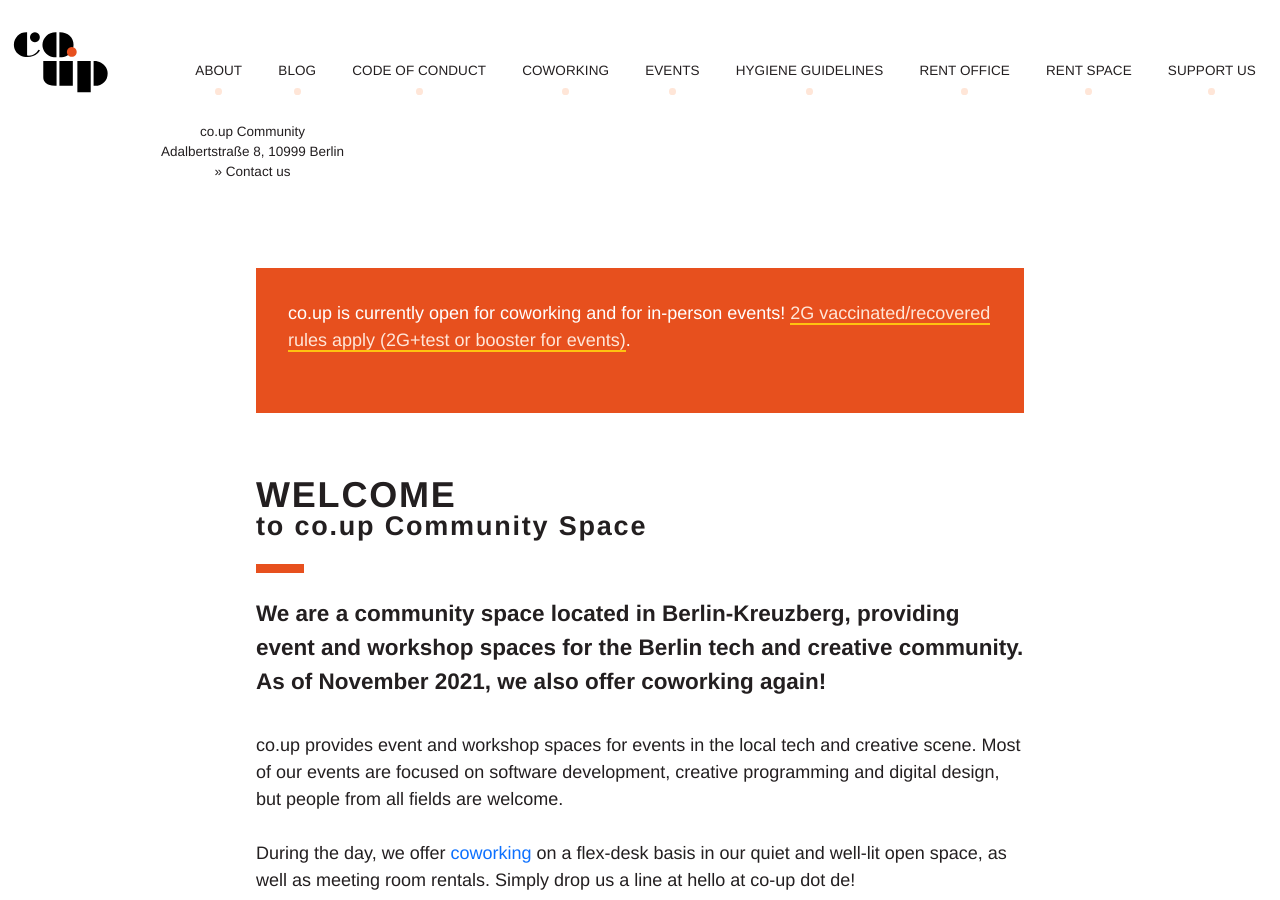
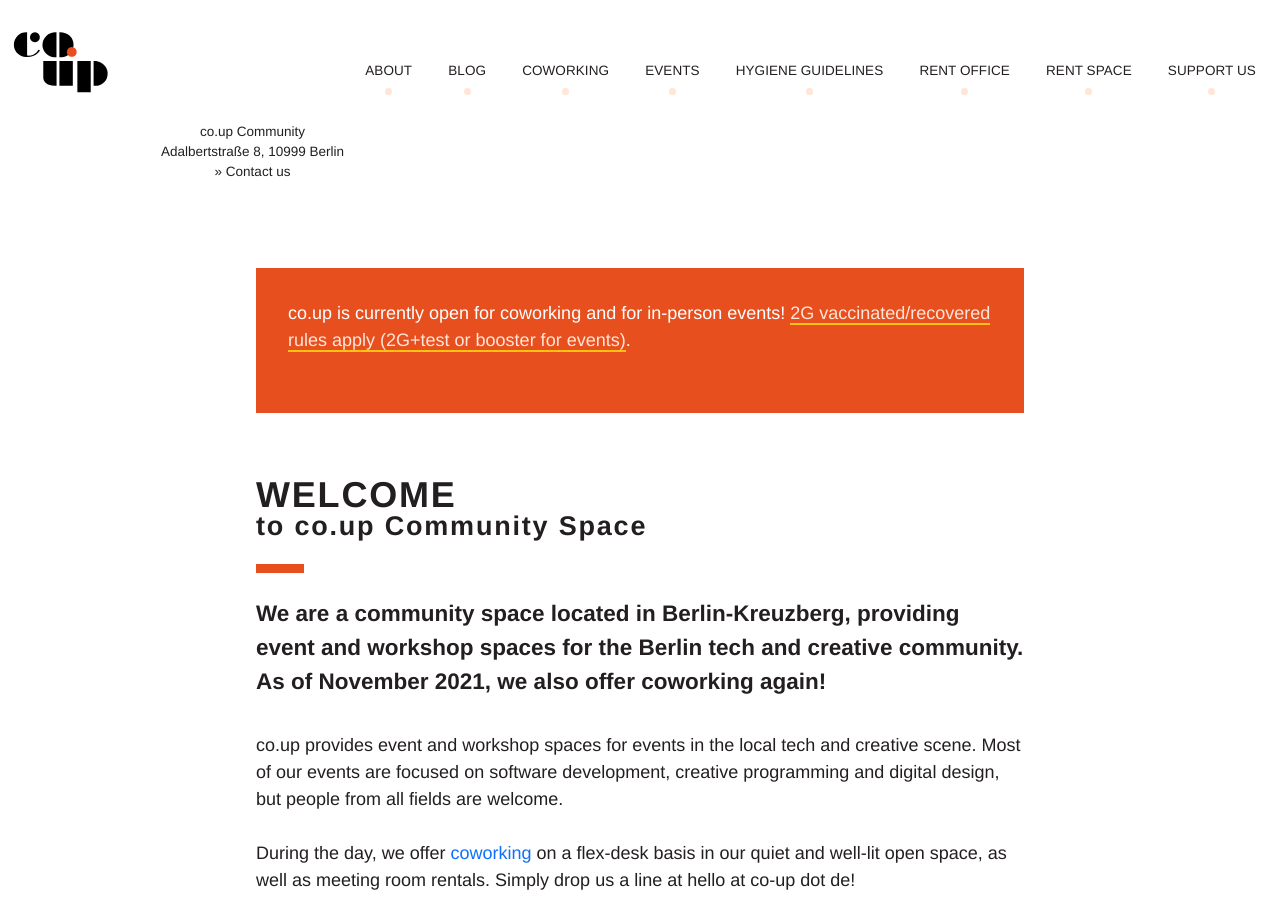
Before and after one commit to co-up/co-up.de, a Jekyll site: the page built from index.html, in a window 1280 px wide and 900 px high. Built offline with Jekyll 4.4.1, drawn with Linux system fonts in a browser that asks for light colours.

Commit message:
removed CoC link from header due to space issues

```diff
--- a/_includes/header.html
+++ b/_includes/header.html
@@ -9,7 +9,6 @@
     <nav id="navigation" class="navigation clearfix">
       <a href="/about" title="About">About</a>
       <a href="/blog" title="Blog">Blog</a>
-      <a href="/code-of-conduct" title="Code of Conduct">Code of Conduct</a>
       <a href="/coworking" title="Coworking">Coworking</a>
       <a href="/events" title="Events">Events</a>
       <a href="/hygiene-safety-guidelines" title="Hygiene Guidelines">Hygiene Guidelines</a>
```
